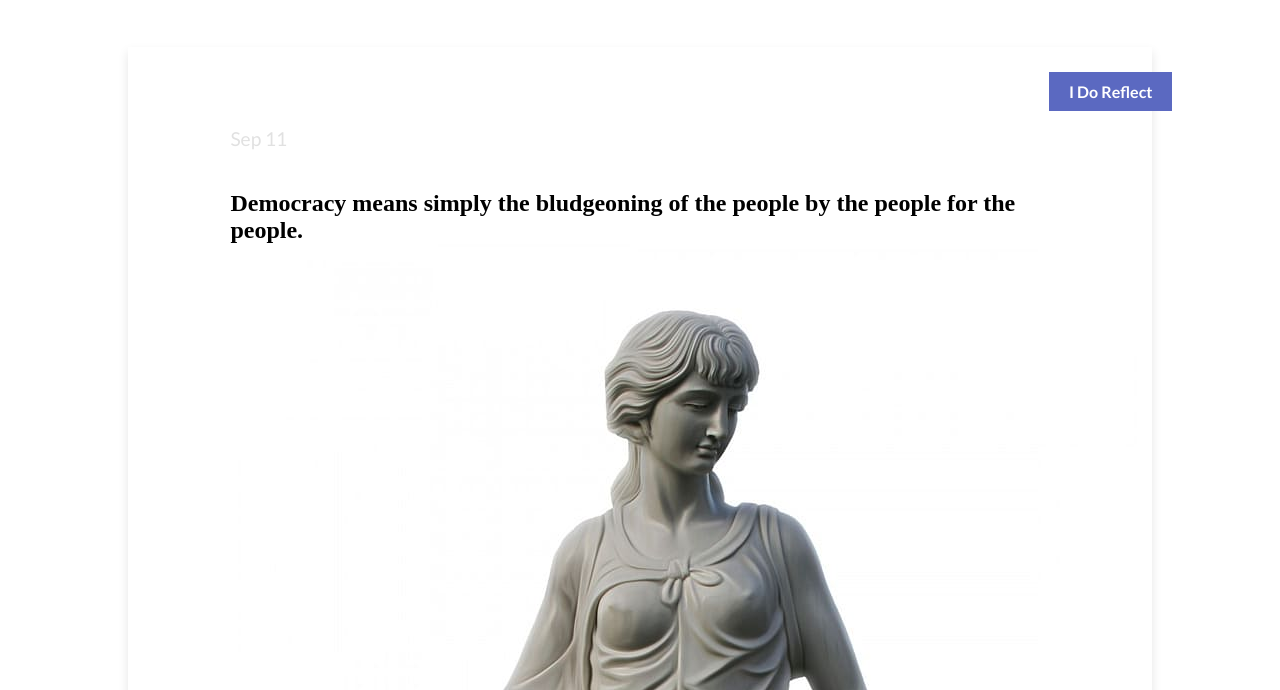
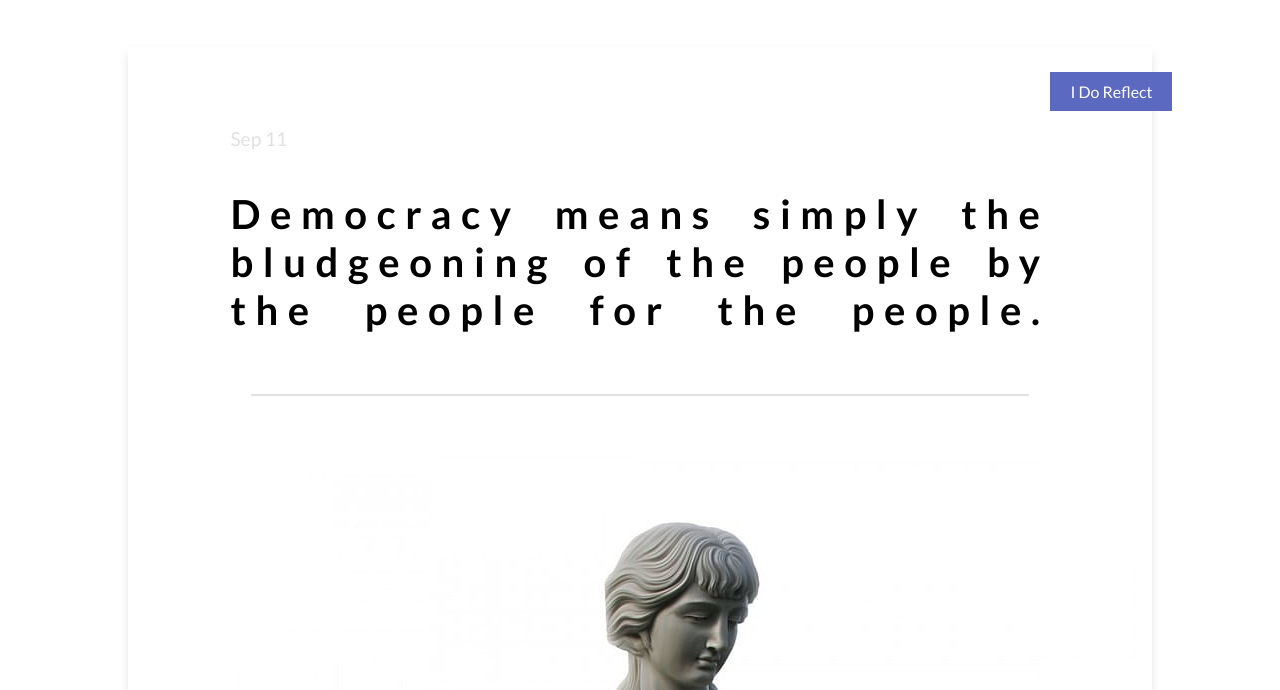
Before and after one commit to Joca411/Mladja-HTML-CSS, a plain HTML site: page index.html in a window 1280 px wide. Shown: the part 110-800 px from the top of the page. Drawn offline with Linux system fonts and the light colour scheme.

Commit message:
sredjivanje h1

```diff
--- a/css/main.css
+++ b/css/main.css
@@ -5,7 +5,10 @@
 	padding: 0;
 	box-sizing: border-box;
 }
-.body {
+body {
+	font-family: "Lato", serif;
+	font-weight: 400;
+	font-style: normal;
 }
 .container {
 	width: 80%;
@@ -25,8 +28,7 @@
 .navBar a {
 	text-decoration: none;
 	color: #000;
-	font-family: "Lato", sans-serif;
-	font-size: 3rem;
+		font-size: 3rem;
 	font-weight: bold;
 }
 
@@ -42,8 +44,7 @@
 	text-decoration: none;
 	font-size: 1.2rem;
 	font-weight: bold;
-	font-family: "Lato", sans-serif;
-}
+	}
 
 .navLink img {
 	color: #000;
@@ -61,7 +62,7 @@
 	font-size: 1.2rem;
 	padding: 80px 0 40px 0;
 	color: #e1e1e1;
-	font-family: "Lato", sans-serif;
+
 	font-weight: 500;
 }
 
@@ -71,8 +72,24 @@
 	right: -2%;
 	top: 25px;
 	color: #fff;
-	font-family: "Lato", sans-serif;
+	f
 	font-weight: bold;
 	background-color: #5b69c1;
 	padding: 10px 20px;
 }
+
+.mainH1 {
+	font-size: 2.5rem;
+	text-align: justify;
+	text-align-last: justify;
+	width: 100%;
+	letter-spacing: 0.6rem;
+}
+
+.line {
+	width: 95%;
+	margin: 60px auto;
+	height: 2px;
+	background-color: #e1e1e1;
+
+}
--- a/index.html
+++ b/index.html
@@ -23,7 +23,7 @@
 			<main class="contentContainer">
 				<section class="contentWriper">
 					<p class="date">Sep 11</p>
-					<h1>
+					<h1 class="mainH1">
 						Democracy means simply the bludgeoning of the people by the people
 						for the people.
 					</h1>
```
